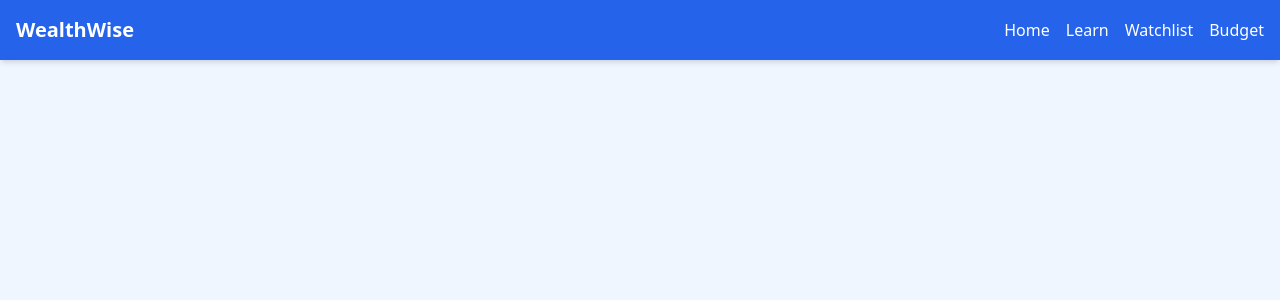
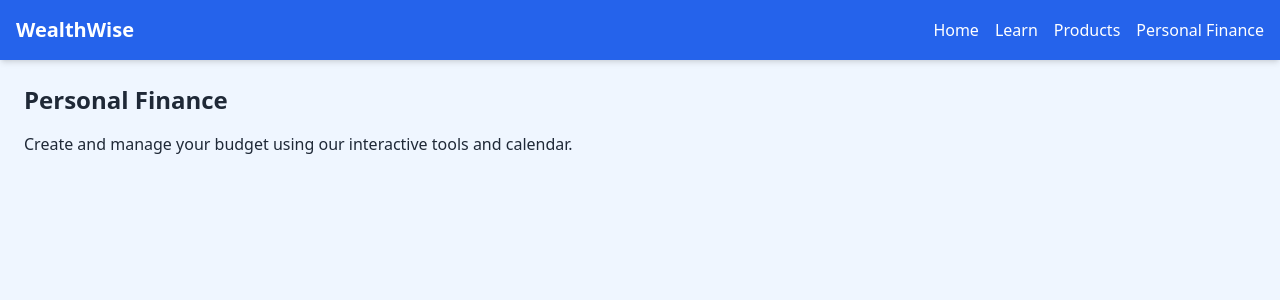
Before and after one commit to RenenTheFelon/web-app, a React (Vite) app in the folder web-app/: page /PersonalFinance in a window 1280 px wide. Shown: the top 300 px of the page. Built offline with nearby package versions, Linux system fonts and the light colour scheme.

Commit message:
added config for page iteration and app interactivity

```diff
--- a/web-app/src/components/layout/Navbar.jsx
+++ b/web-app/src/components/layout/Navbar.jsx
@@ -7,8 +7,8 @@ const Navbar = () => {
       <div className="space-x-4">
         <Link to="/" className="hover:underline">Home</Link>
         <Link to="/learn" className="hover:underline">Learn</Link>
-        <Link to="/watchlist" className="hover:underline">Watchlist</Link>
-        <Link to="/budget" className="hover:underline">Budget</Link>
+        <Link to="/Products" className="hover:underline">Products</Link>
+        <Link to="/PersonalFinance" className="hover:underline">Personal Finance</Link>
       </div>
     </nav>
   )
--- a/web-app/src/pages/Watchlist/Watchlist.jsx
+++ b/web-app/src/pages/PersonalFinance/PersonalFinance.jsx
@@ -1,10 +1,10 @@
-const Watchlist = () => {
+const PersonalFinance = () => {
   return (
     <section>
-      <h2 className="text-2xl font-bold mb-4">Watchlist</h2>
-      <p>Track your favorite stocks and monitor their performance in real time.</p>
+      <h2 className="text-2xl font-bold mb-4">Personal Finance</h2>
+      <p>Create and manage your budget using our interactive tools and calendar.</p>
     </section>
   )
 }
 
-export default Watchlist
+export default PersonalFinance
--- a/web-app/src/pages/budget/budget.jsx
+++ b/web-app/src/pages/Products/Products.jsx
@@ -1,10 +1,10 @@
-const Budget = () => {
+const Products = () => {
   return (
     <section>
-      <h2 className="text-2xl font-bold mb-4">Budget Planner</h2>
-      <p>Create and manage your budget using our interactive tools and calendar.</p>
+      <h2 className="text-2xl font-bold mb-4">Products</h2>
+      <p>Track your favorite stocks and monitor their performance in real time.</p>
     </section>
   )
 }
 
-export default Budget
+export default Products
--- a/web-app/src/routes/AppRouter.jsx
+++ b/web-app/src/routes/AppRouter.jsx
@@ -1,16 +1,16 @@
 import { Routes, Route } from 'react-router-dom'
 import Home from '../pages/Home/Home.jsx'
 import Learn from '../pages/Learn/Learn.jsx'
-import Watchlist from '../pages/watchlist/watchlist.jsx'
-import Budget from '../pages/budget/budget.jsx'
+import Products from '../pages/Products/Products.jsx'
+import PersonalFinance from '../pages/PersonalFinance/PersonalFinance.jsx'
 
 const AppRouter = () => {
   return (
     <Routes>
       <Route path="/" element={<Home />} />
       <Route path="/learn" element={<Learn />} />
-      <Route path="/watchlist" element={<Watchlist />} />
-      <Route path="/budget" element={<Budget />} />
+      <Route path="/Products" element={<Products />} />
+      <Route path="/PersonalFinance" element={<PersonalFinance />} />
     </Routes>
   )
 }
```
Also changed, not shown: web-app/src/components/layout/Sidebar.jsx (added), web-app/src/layouts/MainLayout.jsx (added).
